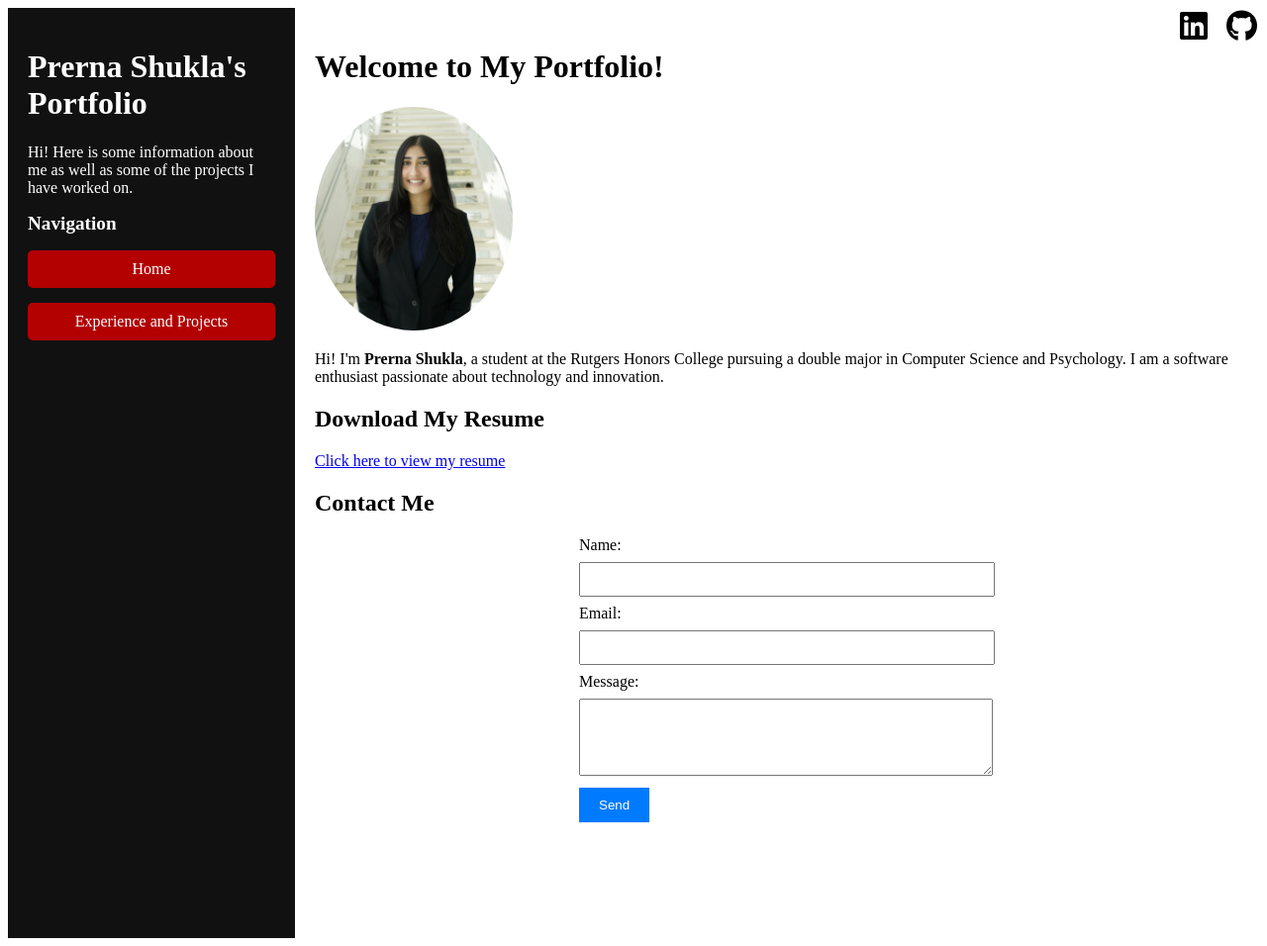
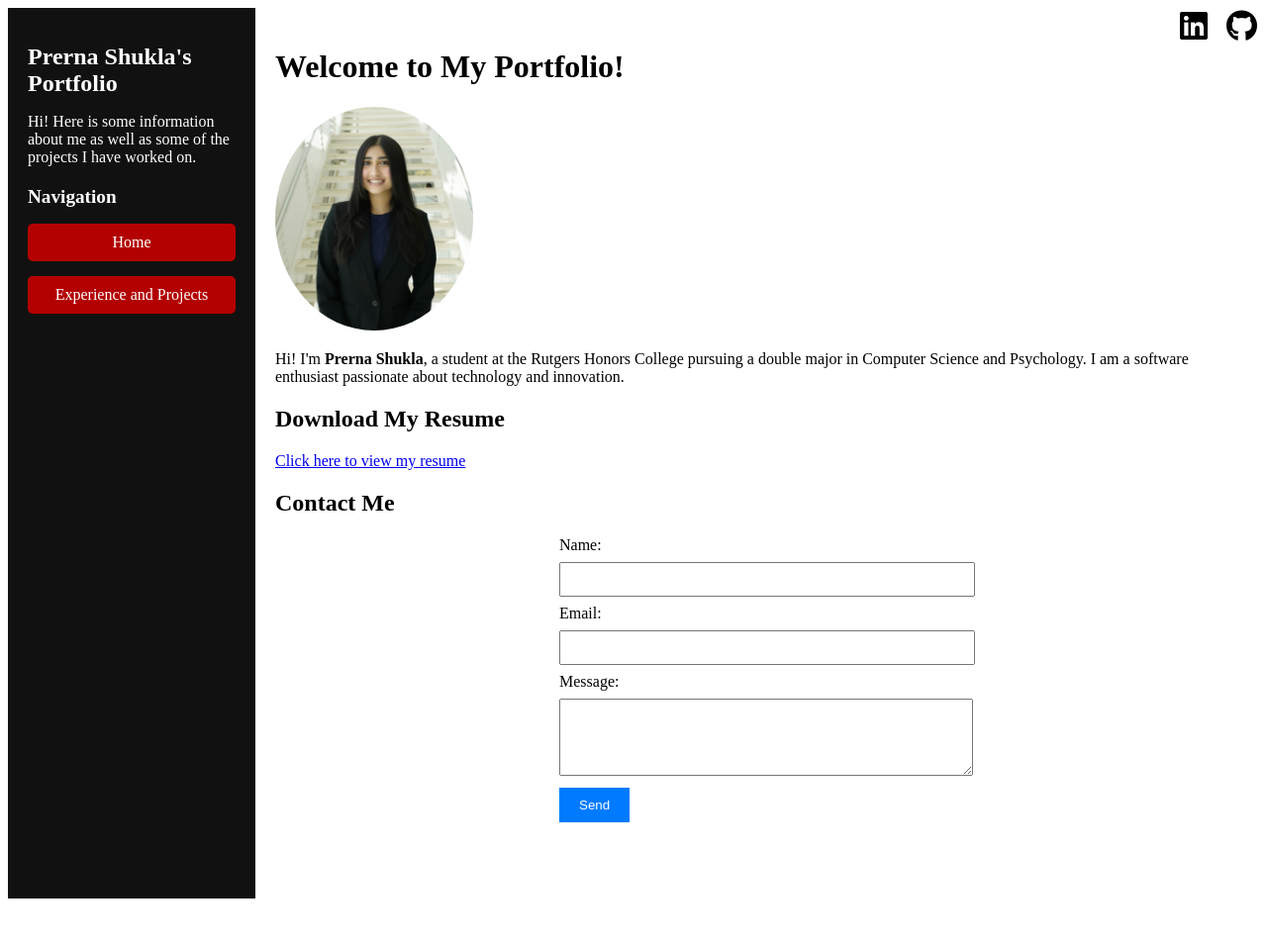
Before and after one commit to prernashuklaa/prernashuklaa.github.io, a Jekyll site: the page built from index.html, in a window 1280 px wide. Shown: the whole page at 99% size. Built offline with Jekyll 4.4.1, drawn with Linux system fonts in a browser that asks for light colours; after the commit the page ends 916 px from its top, so only the background shows below that.

Commit message:
Update default.html

```diff
--- a/_layouts/default.html
+++ b/_layouts/default.html
@@ -8,6 +8,8 @@
       /* Wrapper for layout */
       .wrapper {
         display: flex;
+        margin: 0;
+        padding: 0;
       }
 
       /* Sidebar styles */
@@ -17,6 +19,17 @@
         padding: 20px;
         color: white;
         height: 100vh; /* Full height sidebar */
+        box-sizing: border-box;
+      }
+
+      .sidebar h1 {
+        font-size: 1.5em;
+        margin-bottom: 10px;
+      }
+
+      .sidebar p {
+        margin-bottom: 20px;
+        font-size: 1em;
       }
 
       .sidebar h2 {
@@ -55,6 +68,7 @@
       .main-content {
         flex: 1; /* Take up remaining space */
         padding: 20px;
+        box-sizing: border-box;
       }
     </style>
   </head>
```
